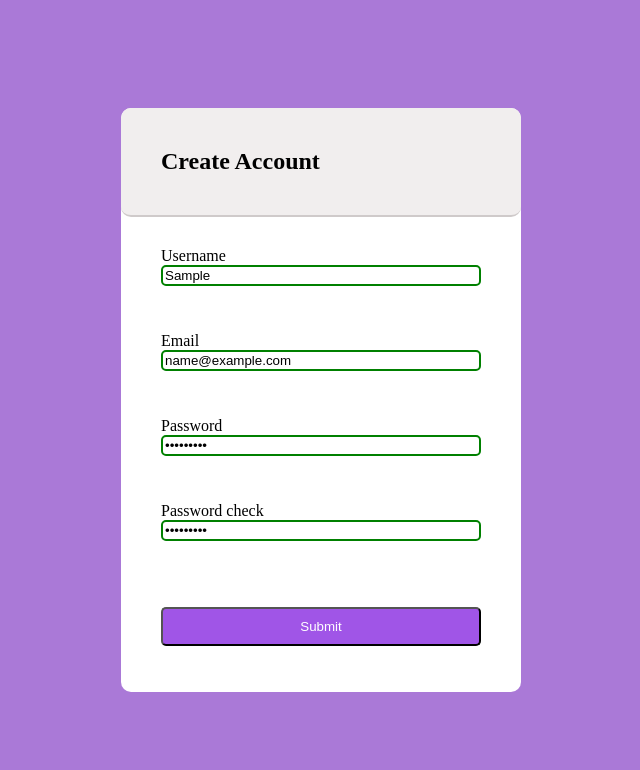
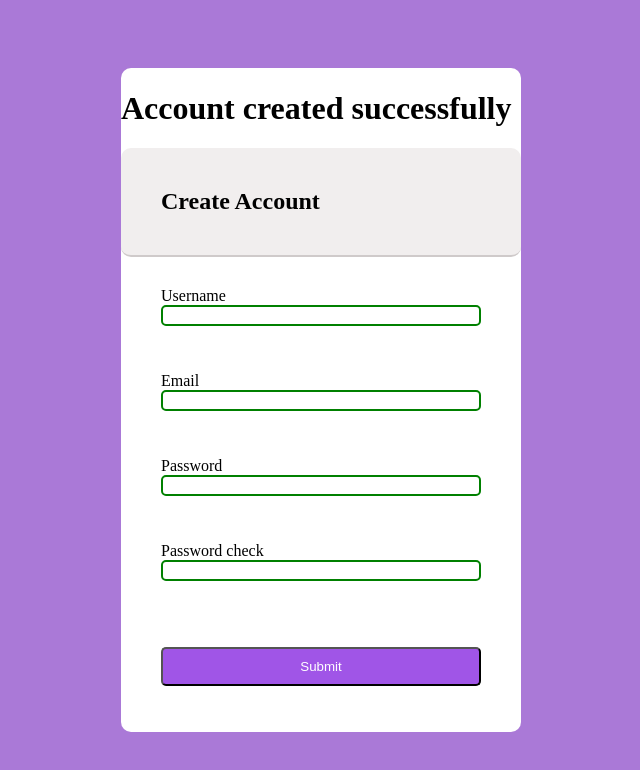
Before and after one commit to medayoubammar/JavaScript_Validation_Form, a plain HTML site: page index.html in a window 1280 px wide. Both pictures are taken after typing "Sample", "name@example.com", "Sample123", "Sample123" into the empty fields and a click on the button "Submit". Shown: the whole page, without its empty margins (319-959 px from the left). Drawn offline with Linux system fonts and the light colour scheme.

Commit message:
add form reset

```diff
--- a/index.html
+++ b/index.html
@@ -7,6 +7,7 @@
 </head>
 <body>
     <div class="container">
+        <h1 id="message"></h1>
         <div class="header">
             <h2>Create Account</h2>
         </div>
--- a/script.js
+++ b/script.js
@@ -12,10 +12,17 @@ const email = document.getElementById('email');
 const password = document.getElementById('password');
 const password2 = document.getElementById('password2');
 
+const message = document.getElementById('message');
 
+let etas = false;
 form.addEventListener('submit' , (e) => {
     e.preventDefault();
     checkInputs();
+    if(etas){
+        message.innerText = "Account created successfully";
+        setTimeout(()=>{message.innerText = ""},3000);
+        form.reset();
+    }
 })
 
 function checkInputs() {
@@ -25,31 +32,41 @@ function checkInputs() {
     const password2Value = password2.value.trim();
 
     if(usernameValue === ''){
-        setErrorFor(username,'Username is empty')
+        setErrorFor(username,'Username is empty');
+        etas = false;
+
     }
     else {
-        setSuccessFor(username)
+        setSuccessFor(username);
+        etas = true
     }
      if( !isEmail(emailValue)){
-        setErrorFor(email,'Invalid Email')
+        setErrorFor(email,'Invalid Email');
+        etas = false;
     }
     else {
-        setSuccessFor(email)
+        setSuccessFor(email);
+        etas = true
     }
 
     if(passwordValue === ''){
-        setErrorFor(password,'Password is empty')
+        setErrorFor(password,'Password is empty');
+        etas = false;
     }else{
-        setSuccessFor(password)
+        setSuccessFor(password);
+        etas = true
     }
     if(password2Value === ''){
-        setErrorFor(password2, 'Password 2 cannot be empty')
+        setErrorFor(password2, 'Password 2 cannot be empty');
+        etas = false;
     }else if (passwordValue !== password2Value){
-        setErrorFor(password2,'Password not matching')
+        setErrorFor(password2,'Password not matching');
+        etas = false;
     }
     else{
         setSuccessFor(password);
-        setSuccessFor(password2)
+        setSuccessFor(password2);
+        etas = true
     }
 
 }
```
